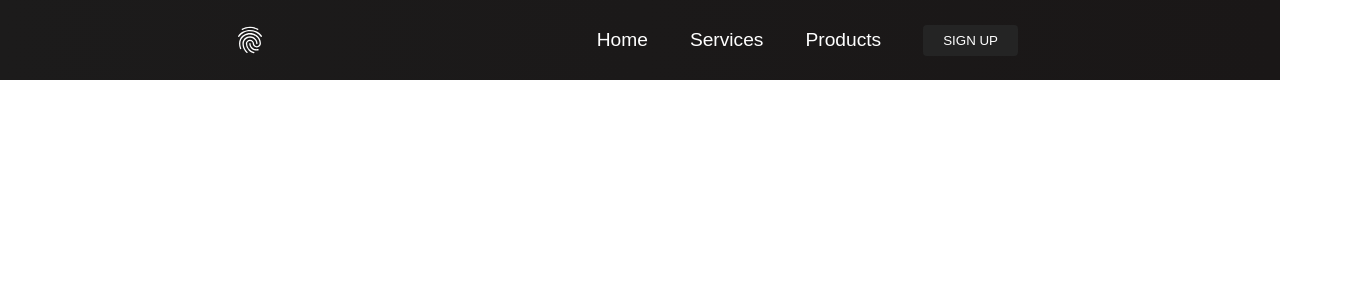
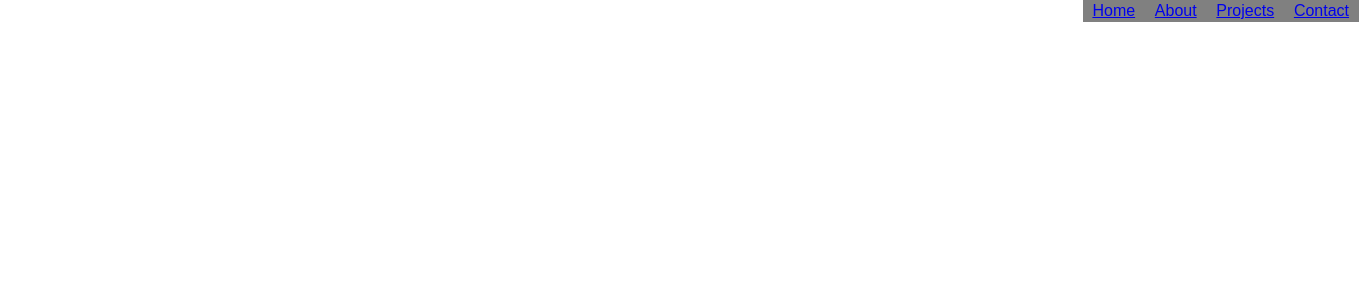
Before and after one commit to CortDSmith/portfolio, a React (Create React App) app: page / in a window 1280 px wide. Shown: the top 300 px of the page, 1359 px wide, since content can reach past the window. Built offline with nearby package versions, Linux system fonts and the light colour scheme.

Commit message:
Cleaning up project using the React Router module.

```diff
--- a/package.json
+++ b/package.json
@@ -12,6 +12,7 @@
     "react-router-dom": "^5.2.0",
     "react-scripts": "^1.1.5",
     "react-tooltip": "^4.2.21",
+    "styled-components": "^5.3.0",
     "tooltip": "^1.6.1",
     "web-vitals": "^1.1.2"
   },
--- a/src/App.css
+++ b/src/App.css
@@ -36,3 +36,25 @@
     transform: rotate(360deg);
   }
 }
+
+
+/* CSS above is for reference only. */
+
+#navbar {
+  display: flex;
+}
+
+#navbar ol {
+  position: absolute;
+  right: 0;
+  list-style: none;
+  display: flex;
+}
+
+#navbar ol li {
+  background-color: grey;
+  padding-right: 5%;
+  padding-left: 5%;
+  padding-top: 1%;
+  padding-bottom: 1%;
+}
--- a/src/App.js
+++ b/src/App.js
@@ -1,16 +1,65 @@
 import React from 'react'
+import Style from 'styled-components';
 import './App.css';
 
-import { BrowserRouter as Router, Route, Switch } from 'react-router-dom';
-import Navbar from './components/pages/Navbar';
+import { BrowserRouter as Router, Route, Switch, Link } from 'react-router-dom';
+
+function Home() {
+  return (
+    <div id='home'>
+
+    </div>
+  );
+}
+
+function About() {
+  return (<div id='about'>About page.</div>);
+}
+
+function Projects() {
+  return (<div id='projects'>Projects page.</div>);
+}
+
+function Contact() {
+  return (<div id='contact'>Contacts page.</div>);
+}
 
 function App() {
   return (
     <Router>
-      <Navbar />
-      <Switch>
-        <Route path='/' exact/>
-      </Switch>
+      <div>
+        <nav id='navbar'>
+          <ol>
+            <li>
+              <Link to='/'>Home</Link>
+            </li>
+            <li>
+              <Link to='/About'>About</Link>
+            </li>
+            <li>
+              <Link to='/Projects'>Projects</Link>
+            </li>
+            <li>
+              <Link to='/Contact'>Contact</Link>
+            </li>
+          </ol>
+        </nav>
+
+        <Switch>
+          <Route path='/' exact component={Home}>
+            <Home/>
+          </Route>
+          <Route path='/About' exact component={About}>
+            <About/>
+          </Route>
+          <Route path='/Projects' exact component={Projects}>
+            <Projects/>
+          </Route>
+          <Route path='/Contact' exact component={Contact}>
+            <Contact/>
+          </Route>
+        </Switch>
+      </div>
     </Router>
   )
 }
--- a/src/components/pages/Navbar.css
+++ /dev/null
@@ -1,158 +0,0 @@
-.navbar {
-    background: linear-gradient(90deg, rgb(28, 27, 27) 0%, rgb(26, 23, 23) 100%);
-    height: 80px;
-    display: flex;
-    justify-content: center;
-    align-items: center;
-    font-size: 1.2rem;
-    position: sticky;
-    top: 0;
-    z-index: 999;
-  }
-
-  .navbar-container {
-    display: flex;
-    justify-content: center;
-    align-items: center;
-    height: 80px;
-    max-width: 1500px;
-  }
-
-  .navbar-logo {
-    color: #fff;
-    justify-self: start;
-    margin-left: 20px;
-    cursor: pointer;
-    text-decoration: none;
-    font-size: 2rem;
-    display: flex;
-    align-items: center;
-  }
-
-  .fa-typo3 {
-    margin-left: 0.5rem;
-    font-size: 1.8rem;
-  }
-
-  .nav-menu {
-    display: grid;
-    grid-template-columns: repeat(4, auto);
-    grid-gap: 10px;
-    list-style: none;
-    text-align: center;
-    width: 60vw;
-    justify-content: end;
-    margin-right: 2rem;
-  }
-
-  .nav-item {
-    height: 80px;
-  }
-
-  .nav-links {
-    color: #fff;
-    display: flex;
-    align-items: center;
-    text-decoration: none;
-    padding: 0.5rem 1rem;
-    height: 100%;
-  }
-
-  .nav-links:hover {
-    border-bottom: 4px solid #fff;
-    transition: all 0.2s ease-out;
-  }
-
-  .fa-bars {
-    color: #fff;
-  }
-
-  .nav-links-mobile {
-    display: none;
-  }
-
-  .menu-icon {
-    display: none;
-  }
-
-  @media screen and (max-width: 960px) {
-    .NavbarItems {
-      position: relative;
-    }
-
-    .nav-menu {
-      display: flex;
-      flex-direction: column;
-      width: 100%;
-      height: 90vh;
-      position: absolute;
-      top: 80px;
-      left: -100%;
-      opacity: 1;
-      transition: all 0.5s ease;
-    }
-
-    .nav-menu.active {
-      background: #242222;
-      left: 0;
-      opacity: 1;
-      transition: all 0.5s ease;
-      z-index: 1;
-    }
-
-    .nav-links {
-      text-align: center;
-      padding: 2rem;
-      width: 100%;
-      display: table;
-    }
-
-    .nav-links:hover {
-      background-color: #fff;
-      color: #242424;
-      border-radius: 0;
-    }
-
-    .navbar-logo {
-      position: absolute;
-      top: 0;
-      left: 0;
-      transform: translate(25%, 50%);
-    }
-
-    .menu-icon {
-      display: block;
-      position: absolute;
-      top: 0;
-      right: 0;
-      transform: translate(-100%, 60%);
-      font-size: 1.8rem;
-      cursor: pointer;
-    }
-
-    .fa-times {
-      color: #fff;
-      font-size: 2rem;
-    }
-
-    .nav-links-mobile {
-      display: block;
-      text-align: center;
-      margin: 2rem auto;
-      border-radius: 4px;
-      width: 80%;
-      text-decoration: none;
-      font-size: 1.5rem;
-      background-color: transparent;
-      color: #fff;
-      padding: 14px 20px;
-      border: 1px solid #fff;
-      transition: all 0.3s ease-out;
-    }
-
-    .nav-links-mobile:hover {
-      background: #fff;
-      color: #242424;
-      transition: 250ms;
-    }
-  }
--- a/src/components/pages/Navbar.js
+++ /dev/null
@@ -1,73 +0,0 @@
-import React, { useState } from 'react';
-import { Link } from 'react-router-dom';
-import { MdFingerprint } from 'react-icons/md';
-import { FaBars, FaTimes } from 'react-icons/fa';
-import { Button } from '../Button';
-import './Navbar.css';
-
-function Navbar() {
-    const [click, setClick] = useState(false);
-    const [button, setButton] = useState(true);
-
-    const handleClick = () => setClick(!click);
-    const closeMobileMenu = () => setClick(false);
-
-    const showButton = () => {
-        if (window.innerWidth <= 960) {
-            setButton(false);
-        } else {
-            setButton(true);
-        }
-    }
-
-    window.addEventListener('resize', showButton);
-
-    return (
-        <React.Fragment>
-            <div className = 'navbar' >
-                <div className = 'navbar-container container' >
-                    <Link to='/' className='navbar-logo' >
-                        <MdFingerprint className='navbar-icon' />
-                    </Link>
-                    <div className='menu-icon' onClick={handleClick}>
-                        {click ? <FaTimes /> : <FaBars />}
-                    </div>
-                    <ul className={click ? 'nav-menu-active' : 'nav-menu'}>
-                        <li className='nav-item'>
-                            <Link to='/' className='nav-links'>
-                                Home
-                            </Link>
-                        </li>
-                        <li className='nav-item'>
-                            <Link to='/services' className='nav-links'>
-                                Services
-                            </Link>
-                        </li>
-                        <li className='nav-item'>
-                            <Link to='/products' className='nav-links'>
-                                Products
-                            </Link>
-                        </li>
-                        <li className='nav-btn'>
-                            {button ? (
-                                <Link to='/sign-up' className='btn-link'>
-                                    <Button buttonStyle='btn--outline'>
-                                        SIGN UP
-                                    </Button>
-                                </Link>
-                            ) : (
-                                <Link to='/sign-up' className='btn-link'>
-                                    <Button buttonStyle='btn--outline' buttonSize='btn--mobile'>
-                                        SIGN UP
-                                    </Button>
-                                </Link>
-                            )}
-                        </li>
-                    </ul>
-                </div>
-            </div>
-        </React.Fragment>
-    );
-}
-
-export default Navbar
```
Also changed, not shown: 1 other file (tests, documents, lock files or other folders).
